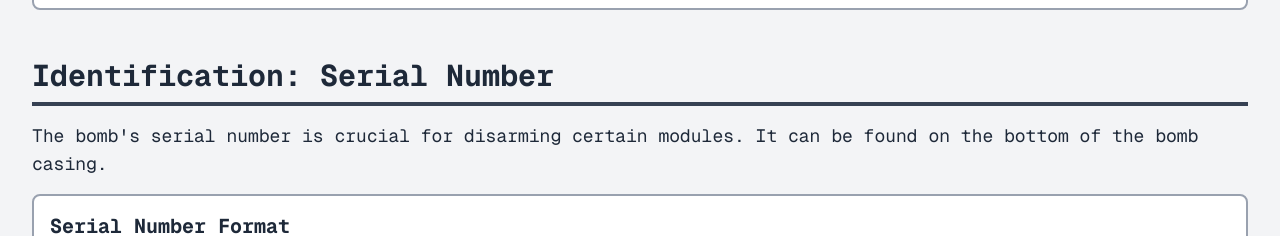
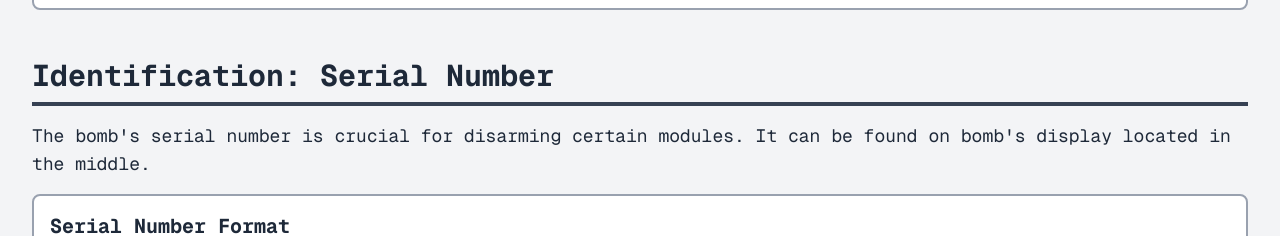
Before and after one commit to Jayx2u/blind-defusal, a Next.js app in the folder manual-web/: page / in a window 1280 px wide. Shown: the part 960-1196 px from the top of the page. Built offline with nearby package versions, Linux system fonts and the light colour scheme.

Commit message:
manual: Change serial number location

```diff
--- a/manual-web/src/app/page.tsx
+++ b/manual-web/src/app/page.tsx
@@ -79,7 +79,7 @@ export default function Home() {
           </h2>
           <div className="space-y-4 text-lg">
             <p>
-              The bomb&apos;s serial number is crucial for disarming certain modules. It can be found on the bottom of the bomb casing.
+              The bomb&apos;s serial number is crucial for disarming certain modules. It can be found on bomb&apos;s display located in the middle.
             </p>
             <div className="p-4 border-2 border-gray-400 rounded-lg bg-white">
               <h3 className="text-xl font-bold mb-2">Serial Number Format</h3>
```
